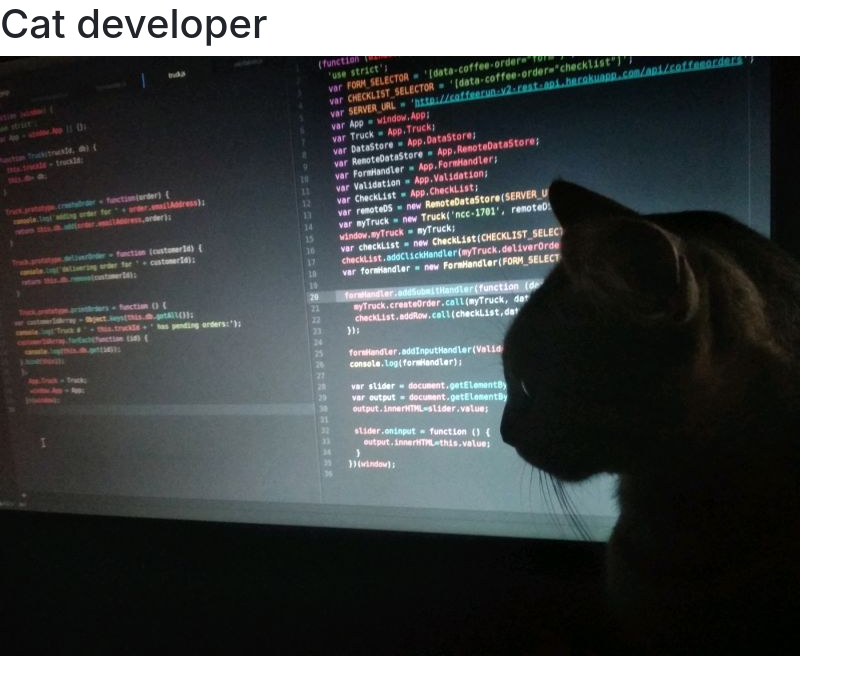
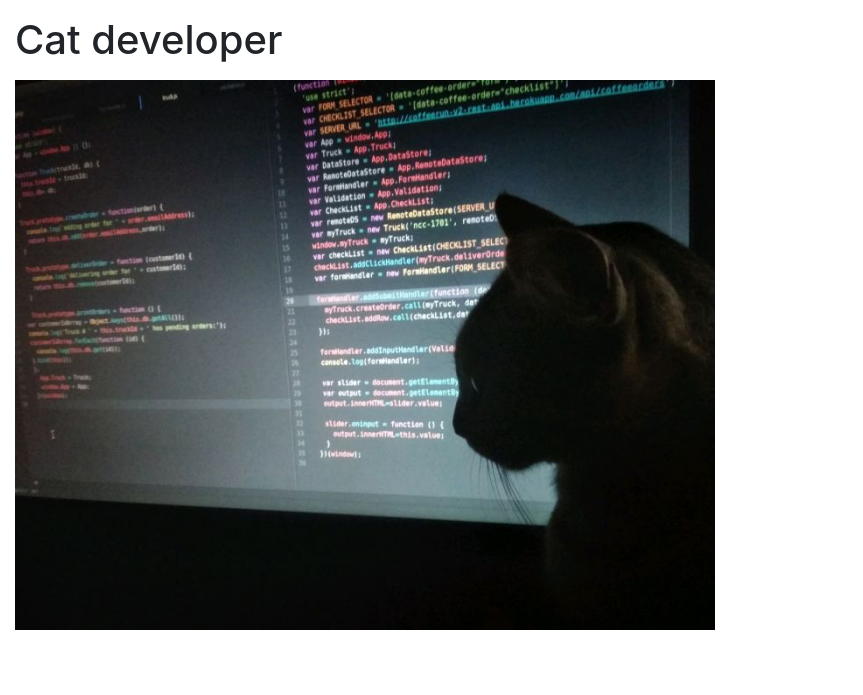
Before and after one commit to andremenezees/Rango, a Django app: page /about/ in a window 1280 px wide. Shown: the part 56-751 px from the top of the page, without its empty margins (0-863 px from the left). Run offline with Django 3.2, Linux system fonts and the light colour scheme; some libraries are stand-ins or nearby versions.

Commit message:
Mundanças visuais (front-end)

```diff
--- a/pypro/rango/templates/rango/about.html
+++ b/pypro/rango/templates/rango/about.html
@@ -7,10 +7,15 @@
 <body>
 {% include 'rango/navbar.html'%}
 
+<div class="container-fluid">
+    <p></p>
 <h1>Cat developer</h1>
+<p></p>
 <div>
     <img src="{% static 'images/cat.png' %}"
+    width="700" height="550"
     alt="Cat developer" />
+</div>
 </div>
 </body>
 </html>
--- a/pypro/rango/templates/rango/add_category.html
+++ b/pypro/rango/templates/rango/add_category.html
@@ -6,6 +6,7 @@
 
     <body>
     {% include 'rango/navbar.html'%}
+    <div class="container-fluid">
         <h1>Adicione uma categoria</h1>
             <div>
                 <form id="category_form" method="post" action="add-categoria/">
@@ -21,5 +22,6 @@
                      <input type="submit" name="submit" value="Criar Categororia" />
                 </form>
             </div>
-        </body>
+        </div>
+    </body>
 </html>
--- a/pypro/rango/templates/rango/add_page.html
+++ b/pypro/rango/templates/rango/add_page.html
@@ -5,6 +5,7 @@
 	    </head>
 	    <body>
 			{% include 'rango/navbar.html'%}
+			<div class="container-fluid">
 				{% if categoria %}
 
 	        	<h1>Adicionar uma página a categoria {{categoria.name}}</h1>
@@ -25,6 +26,6 @@
 				{% else %}
 					A categoria especificada não existe
 				{% endif%}
-
+			</div>
 		</body>
 	</html>
--- a/pypro/rango/templates/rango/categorias.html
+++ b/pypro/rango/templates/rango/categorias.html
@@ -7,6 +7,8 @@
 
 <body>
 {% include 'rango/navbar.html'%}
+
+<div class="container-fluid">
 
 <h1>Categorias</h1>
 
@@ -24,6 +26,6 @@
         <strong>There are no categories present.</strong>
     {% endif %}
     </div>
-
+</div>
 </body>
 </html>
--- a/pypro/rango/templates/rango/category.html
+++ b/pypro/rango/templates/rango/category.html
@@ -5,6 +5,9 @@
 </head>
 <body>
 {% include 'rango/navbar.html'%}
+
+<div class="container-fluid">
+
 <div>
     {% if categoria %}
         <h1>{{ categoria.name }}</h1>
@@ -22,5 +25,6 @@
     {% endif %}
     <a href="/categoria/{{categoria.slug}}/add-pagina/">Adicionar nova página</a><br />
     </div>
+</div>
 </body>
 </html>
--- a/pypro/rango/templates/rango/index.html
+++ b/pypro/rango/templates/rango/index.html
@@ -5,13 +5,13 @@
 <head>
     <title>Rango</title>
 </head>
-
 <body>
 
 {% include 'rango/navbar.html'%}
 
+<div class="container-fluid">
 <h1>Rango says...</h1>
-<div class="a">hey there partner!</div>
+<div>hey there partner!</div>
 <p></p>
 
     <h3>As 5 categorias com mais like</h3>
@@ -53,5 +53,6 @@
     <a href="/about/">About</a><br/>
     <img src="{% static 'images/rango.jpg' %}" alt="Picture of Rango"/>
 </div>
+</div>
 </body>
 </html>
--- a/pypro/rango/templates/rango/paginas.html
+++ b/pypro/rango/templates/rango/paginas.html
@@ -9,6 +9,7 @@
 
 {% include 'rango/navbar.html'%}
 
+<div class="container-fluid">
 <h1>Paginas</h1>
 
      <div>
@@ -25,7 +26,7 @@
             <strong>There are no pages present.</strong>
         {% endif %}
     </div>
-
+</div>
 </body>
 
 </html>
```
Lines whose indentation alone changed are shown as unchanged.
